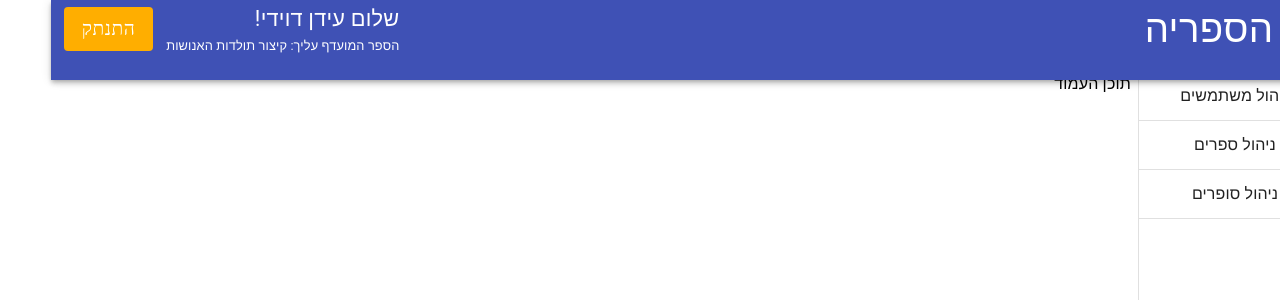
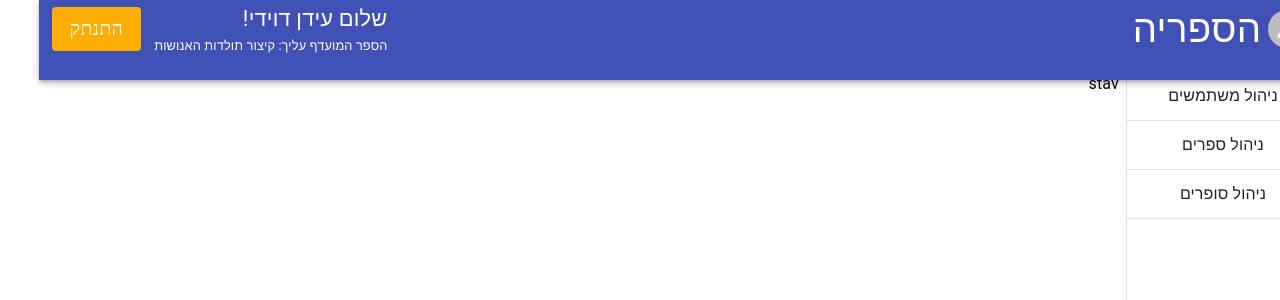
Before and after one commit to stav1236/Library, a React (Create React App) app in the folder Client/library-app/: page /management in a window 1280 px wide. Shown: the top 300 px of the page. Built offline with nearby package versions, Linux system fonts and the light colour scheme; what jss-rtl would draw is missing.

Commit message:
create main content components and send props

```diff
--- /dev/null
+++ b/Client/library-app/src/components/App/ManagementPage/MainContent/EditUsers/EditUsers.tsx
@@ -0,0 +1,15 @@
+import { Typography } from "@material-ui/core";
+
+type CardProps = {
+  name: string;
+};
+
+const EditUsers = ({ name }: CardProps) => {
+  return (
+    <div>
+      <Typography paragraph>{name}</Typography>
+    </div>
+  );
+};
+
+export default EditUsers;
--- a/Client/library-app/src/components/App/ManagementPage/MainContent/MainContent.tsx
+++ b/Client/library-app/src/components/App/ManagementPage/MainContent/MainContent.tsx
@@ -1,12 +1,15 @@
-import { Typography, Toolbar, Box } from "@material-ui/core";
+import { Box, Toolbar } from "@material-ui/core";
+import EditUsers from "./EditUsers/EditUsers";
+import UserBookDetails from "./UserBookDetails/UserBookDetails";
 
 const MainContent = () => {
   return (
     <main>
       <Toolbar />
-      <Typography paragraph>
-        תוכן העמוד
-      </Typography>
+      <Box display="flex">
+        <EditUsers name="stav" />
+        {/* <UserBookDetails /> */}
+      </Box>
     </main>
   );
 };
--- /dev/null
+++ b/Client/library-app/src/components/App/ManagementPage/MainContent/UserBookDetails/UserBookDetails.tsx
@@ -0,0 +1,11 @@
+import { Typography } from "@material-ui/core";
+
+const UserBookDetails = () => {
+  return (
+    <div>
+      <Typography paragraph>פרטי ספרי משתמשים</Typography>
+    </div>
+  );
+};
+
+export default UserBookDetails;
```
